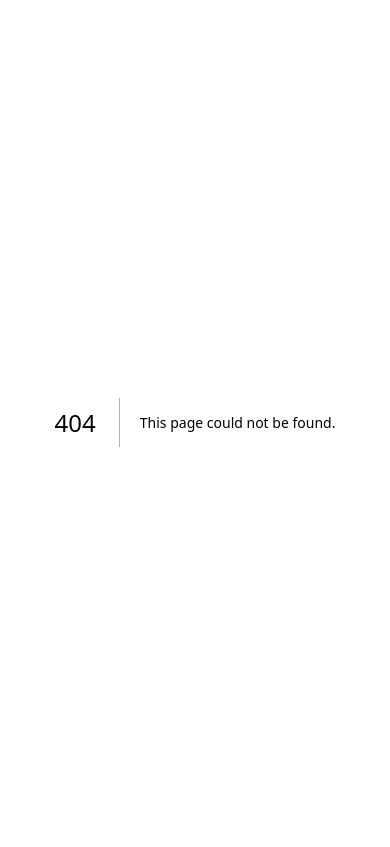
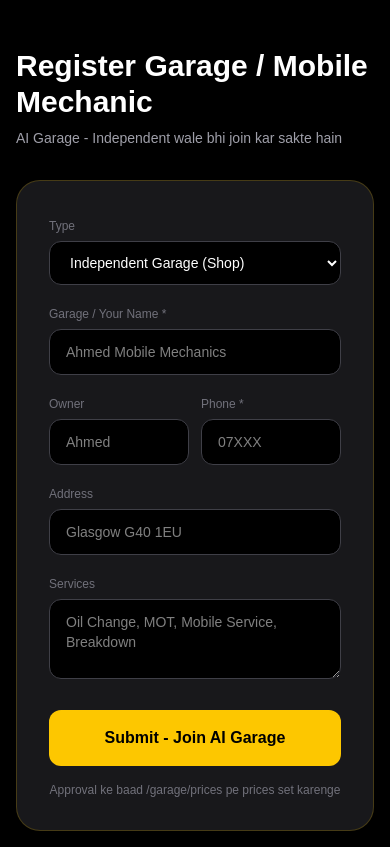
Before and after one commit to ayaan41/ai-garage, a Next.js app: page /register/garage in a window 390 px wide. Before the commit this address had no page. Built offline with nearby package versions, Linux system fonts and the light colour scheme; no server answers.

Commit message:
Add independent garage/mobile mechanic registration

```diff
--- /dev/null
+++ b/src/app/register/garage/page.tsx
@@ -0,0 +1,30 @@
+"use client";
+import { useState } from "react";
+import { createClient } from "@supabase/supabase-js";
+const supabase = createClient(process.env.NEXT_PUBLIC_SUPABASE_URL!, process.env.NEXT_PUBLIC_SUPABASE_ANON_KEY!);
+export default function RegisterGaragePage() {
+  const [form, setForm] = useState({ garage_name: "", owner_name: "", phone: "", address: "", postcode: "", type: "independent_garage", services: "", experience: "" });
+  const [loading, setLoading] = useState(false);
+  const handleSubmit = async () => {
+    if (!form.garage_name || !form.phone) { alert("Garage Name and Phone required!"); return; }
+    setLoading(true);
+    const { error } = await supabase.from("garage_registrations").insert({ ...form, status: "pending_approval" });
+    if (error) { alert(error.message); setLoading(false); return; }
+    alert("✅ Registration Submitted! 24h mein approve karenge. Phir /garage/prices pe prices set kar sakte hain.");
+    setLoading(false); window.location.href = "/";
+  };
+  return (
+    <div className="min-h-screen bg-black text-white flex justify-center p-4"><div className="max-w-lg w-full">
+      <h1 className="text-3xl font-bold mt-8">Register Garage / Mobile Mechanic</h1><p className="text-zinc-400 text-sm mt-2">AI Garage - Independent wale bhi join kar sakte hain</p>
+      <div className="mt-8 bg-zinc-900 rounded-3xl p-8 border border-yellow-400/20 space-y-4">
+        <div><label className="text-xs text-zinc-500">Type</label><select value={form.type} onChange={e=>setForm({...form, type: e.target.value})} className="w-full mt-1 bg-black border border-zinc-700 rounded-xl px-4 py-3 text-sm"><option value="independent_garage">Independent Garage (Shop)</option><option value="mobile_mechanic">Mobile Mechanic (Ghar pe)</option><option value="breakdown_specialist">Breakdown Specialist</option></select></div>
+        <div><label className="text-xs text-zinc-500">Garage / Your Name *</label><input value={form.garage_name} onChange={e=>setForm({...form, garage_name: e.target.value})} placeholder="Ahmed Mobile Mechanics" className="w-full mt-1 bg-black border border-zinc-700 rounded-xl px-4 py-3 text-sm" /></div>
+        <div className="grid grid-cols-2 gap-3"><div><label className="text-xs text-zinc-500">Owner</label><input value={form.owner_name} onChange={e=>setForm({...form, owner_name: e.target.value})} placeholder="Ahmed" className="w-full mt-1 bg-black border border-zinc-700 rounded-xl px-4 py-3 text-sm" /></div><div><label className="text-xs text-zinc-500">Phone *</label><input value={form.phone} onChange={e=>setForm({...form, phone: e.target.value})} placeholder="07XXX" className="w-full mt-1 bg-black border border-zinc-700 rounded-xl px-4 py-3 text-sm" /></div></div>
+        <div><label className="text-xs text-zinc-500">Address</label><input value={form.address} onChange={e=>setForm({...form, address: e.target.value})} placeholder="Glasgow G40 1EU" className="w-full mt-1 bg-black border border-zinc-700 rounded-xl px-4 py-3 text-sm" /></div>
+        <div><label className="text-xs text-zinc-500">Services</label><textarea value={form.services} onChange={e=>setForm({...form, services: e.target.value})} placeholder="Oil Change, MOT, Mobile Service, Breakdown" className="w-full mt-1 bg-black border border-zinc-700 rounded-xl px-4 py-3 text-sm h-20" /></div>
+        <button onClick={handleSubmit} disabled={loading} className="w-full mt-2 py-4 bg-yellow-400 text-black rounded-xl font-bold">{loading ? "Submitting..." : "Submit - Join AI Garage"}</button>
+        <p className="text-xs text-zinc-500 text-center">Approval ke baad /garage/prices pe prices set karenge</p>
+      </div>
+    </div></div>
+  );
+}
```
